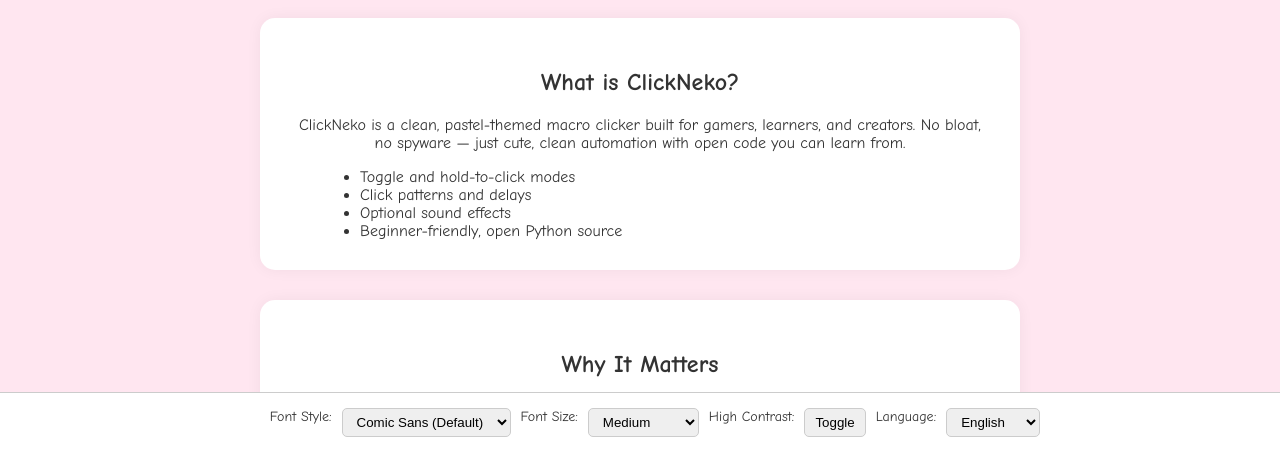
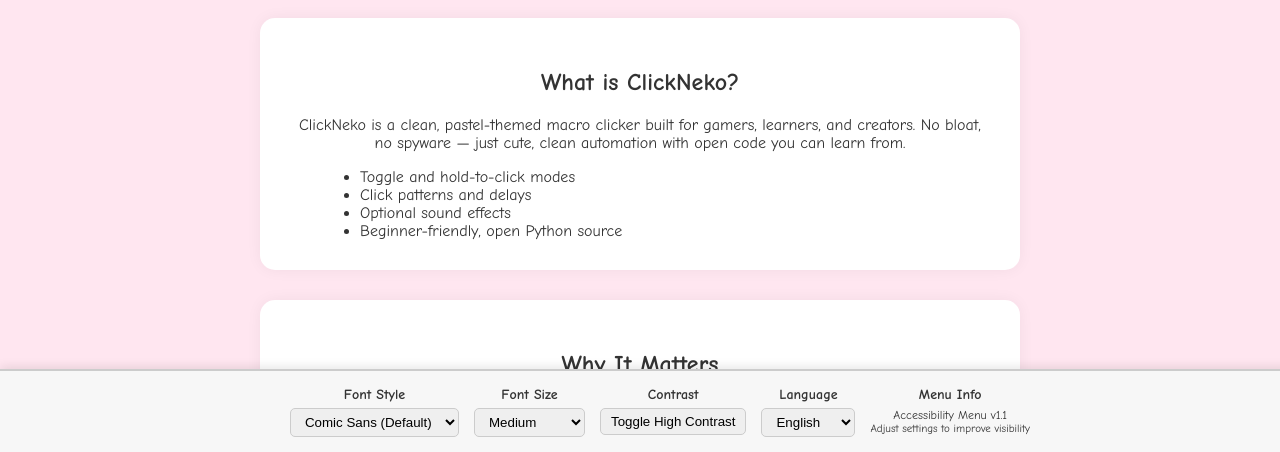
Before and after one commit to StallasCandy/ClickNeko, a plain HTML site: page docs/index.html in a window 1280 px wide. Shown: the part 348-800 px from the top of the page. Drawn offline with Linux system fonts and the light colour scheme.

Commit message:
Update index.html

```diff
--- a/docs/index.html
+++ b/docs/index.html
@@ -61,9 +61,9 @@
       box-shadow: 0 0 20px #ffc1e0;
     }
     .accessibility-menu {
-      background: #fff;
-      border-top: 1px solid #ccc;
-      padding: 15px;
+      background: #f7f7f7;
+      border-top: 2px solid #ccc;
+      padding: 15px 20px;
       font-size: 14px;
       position: fixed;
       bottom: 0;
@@ -71,13 +71,27 @@
       display: flex;
       flex-wrap: wrap;
       justify-content: center;
-      gap: 10px;
+      gap: 15px;
       z-index: 1000;
+      box-shadow: 0 -2px 10px rgba(0, 0, 0, 0.1);
+    }
+    .accessibility-menu div {
+      text-align: center;
+    }
+    .accessibility-menu h4 {
+      font-size: 14px;
+      margin: 0 0 5px;
+      font-weight: bold;
     }
     select, button {
       padding: 5px 10px;
       border-radius: 5px;
       border: 1px solid #ccc;
+    }
+    .high-contrast * {
+      background-color: black !important;
+      color: white !important;
+      border-color: white !important;
     }
   </style>
 </head>
@@ -140,7 +154,8 @@
 
   <!-- Accessibility Controls -->
   <div class="accessibility-menu">
-    <label for="fontSelect">Font Style:</label>
+    <div>
+      <h4>Font Style</h4>
       <select id="fontSelect">
         <option value="'Comic Sans MS', cursive">Comic Sans (Default)</option>
         <option value="Arial, sans-serif">Arial</option>
@@ -148,19 +163,22 @@
         <option value="Tahoma, sans-serif">Tahoma</option>
         <option value="Georgia, serif">Georgia</option>
       </select>
-
-    <label for="fontSize">Font Size:</label>
+    </div>
+    <div>
+      <h4>Font Size</h4>
       <select id="fontSize">
         <option value="14px">Small</option>
         <option value="16px" selected>Medium</option>
         <option value="18px">Large</option>
         <option value="20px">Extra Large</option>
       </select>
-
-    <label for="contrastToggle">High Contrast:</label>
-    <button id="contrastToggle">Toggle</button>
-
-    <label for="languageSelect">Language:</label>
+    </div>
+    <div>
+      <h4>Contrast</h4>
+      <button id="contrastToggle">Toggle High Contrast</button>
+    </div>
+    <div>
+      <h4>Language</h4>
       <select id="languageSelect">
         <option value="en">English</option>
         <option value="es">Español</option>
@@ -168,6 +186,12 @@
         <option value="de">Deutsch</option>
         <option value="zh">中文</option>
       </select>
+    </div>
+    <div>
+      <h4>Menu Info</h4>
+      <p style="margin: 0; font-size: 12px;">Accessibility Menu v1.1</p>
+      <p style="margin: 0; font-size: 11px;">Adjust settings to improve visibility</p>
+    </div>
   </div>
 
   <script>
@@ -185,9 +209,7 @@
     });
 
     contrastToggle.addEventListener('click', () => {
-      const isHighContrast = getComputedStyle(document.body).getPropertyValue('--bg-color') === 'black';
-      document.documentElement.style.setProperty('--bg-color', isHighContrast ? '#ffe6f0' : 'black');
-      document.documentElement.style.setProperty('--text-color', isHighContrast ? '#333' : 'white');
+      document.body.classList.toggle('high-contrast');
     });
 
     languageSelect.addEventListener('change', () => {
```
Lines whose indentation alone changed are shown as unchanged.
